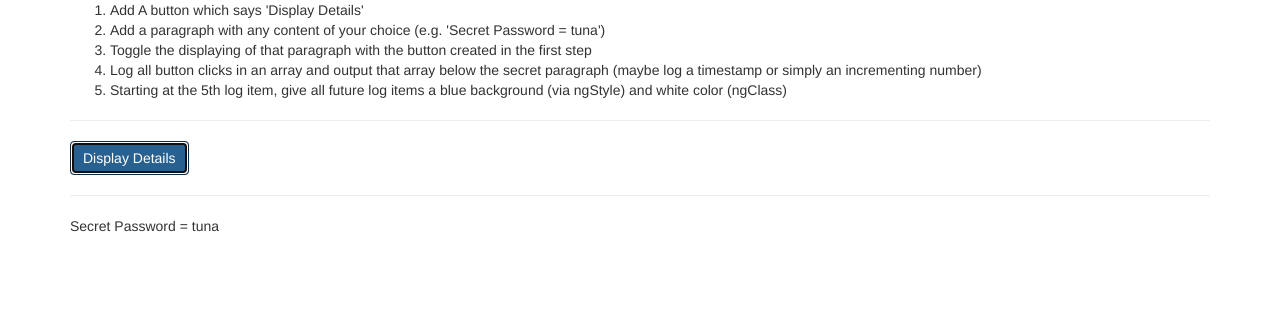
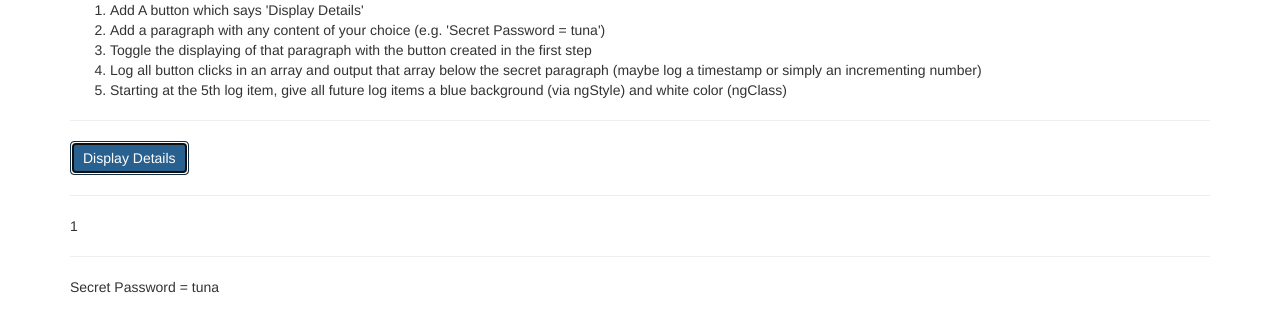
Before and after one commit to GemmaDawson/Angular6_July2018, an Angular app in the folder assignment3/: page / in a window 1280 px wide. Both pictures are taken after a click on the button "Display Details". Shown: the top 332 px of the page. Built offline with nearby package versions, Linux system fonts and the light colour scheme.

Commit message:
Assignment 3 | Q4

```diff
--- a/assignment3/src/app/app.component.html
+++ b/assignment3/src/app/app.component.html
@@ -12,6 +12,8 @@
       <hr>
       <button class="btn btn-primary" (click)='onDisplayData()'>Display Details</button>
       <hr>
+      <p *ngFor="let logItem of log">{{ logItem }}</p>
+      <hr>
       <p *ngIf="displayData">{{userPassword}}</p>
     </div>
   </div>
--- a/assignment3/src/app/app.component.ts
+++ b/assignment3/src/app/app.component.ts
@@ -8,9 +8,10 @@ import { Component } from "@angular/core";
 export class AppComponent {
   displayData = false;
   userPassword: string = "Secret Password = tuna";
+  log = [];
 
   onDisplayData() {
     this.displayData = !this.displayData;
-    // this.displayData;
+    this.log.push(this.log.length + 1);
   }
 }
```
